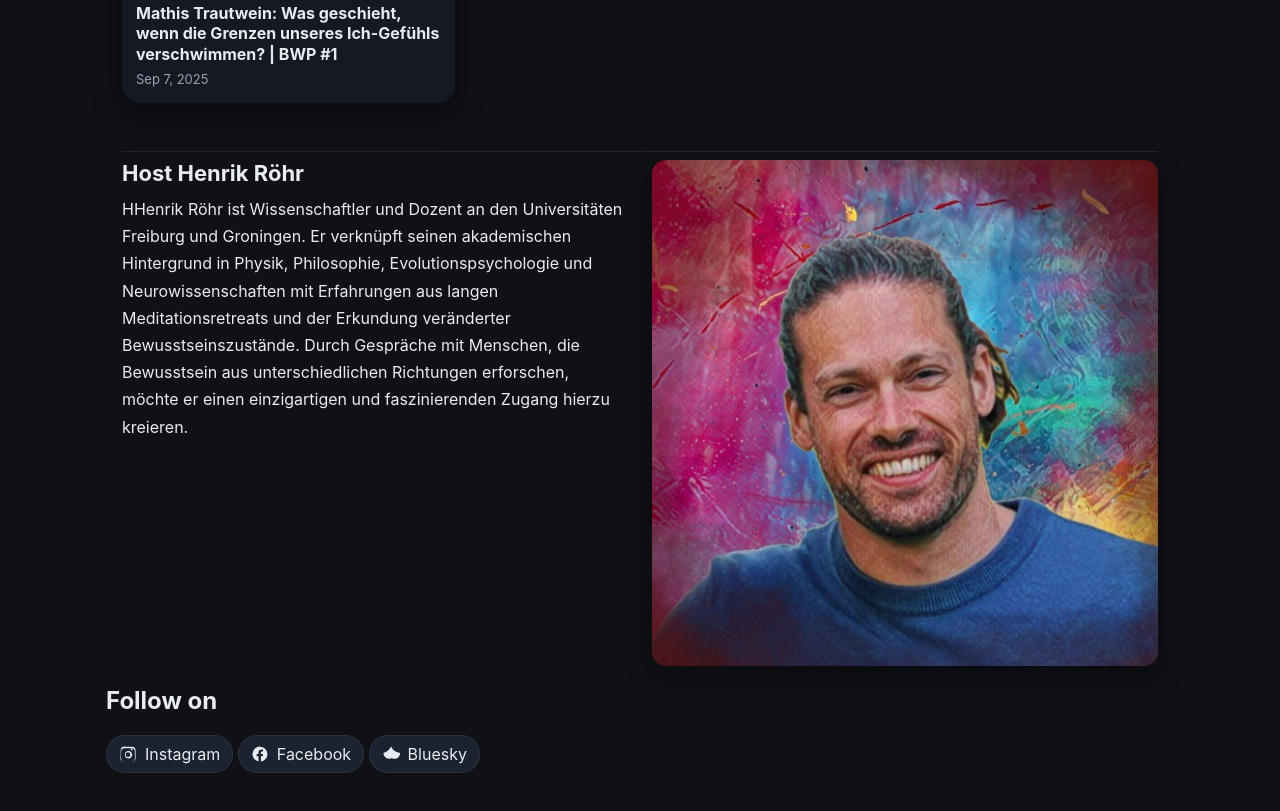
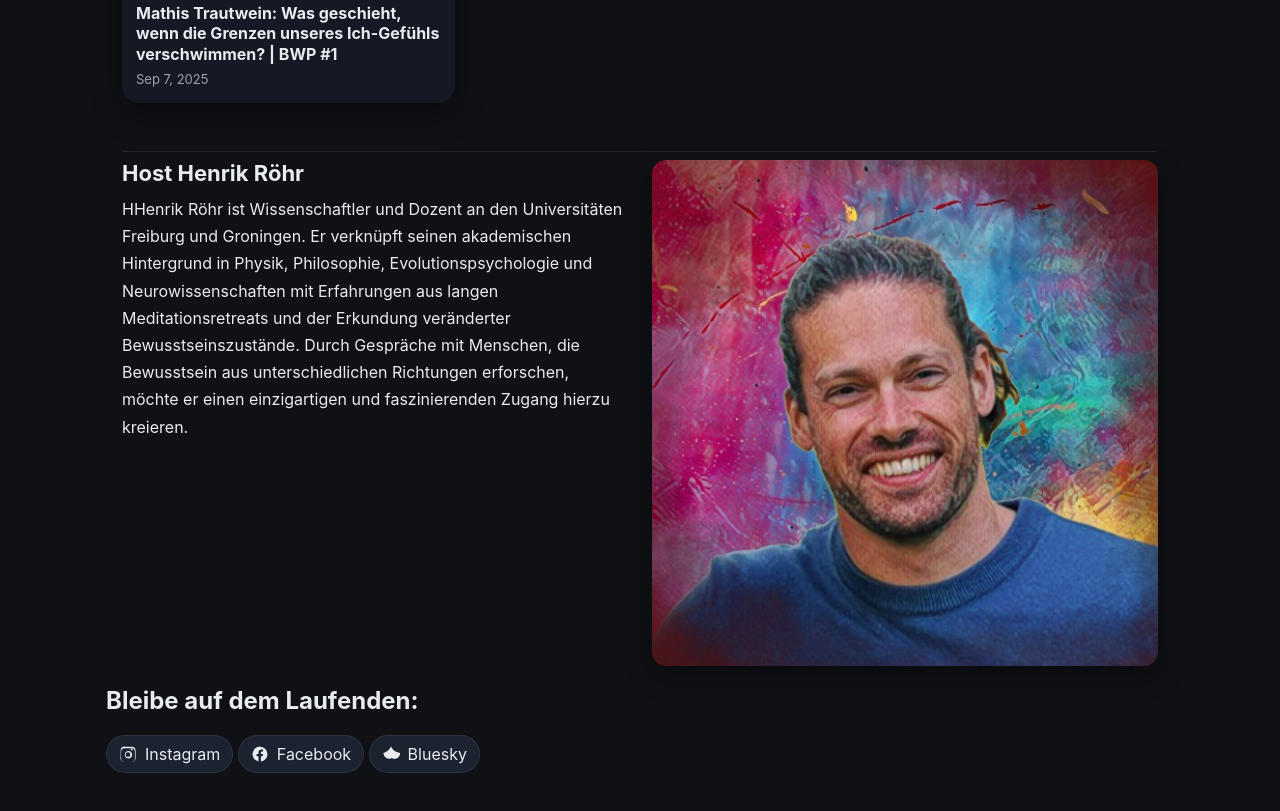
Before and after one commit to henrikroehr-podcast/henrikroehr-podcast.github.io, a website: page index.html in a window 1280 px wide. Shown: the part 1170-1981 px from the top of the page. Drawn offline with Linux system fonts and the light colour scheme.

Commit message:
Update index.html

```diff
--- a/index.html
+++ b/index.html
@@ -67,7 +67,7 @@
 
     <!-- Follow on banner with SVG icons -->
     <section class="follow">
-      <h2 class="follow-title">Follow on</h2>
+      <h2 class="follow-title">Bleibe auf dem Laufenden:</h2>
       <nav class="follow-links" aria-label="Soziale Medien">
         <a class="listen-link"
            href="https://www.instagram.com/bewusstseinswelten/"
```
